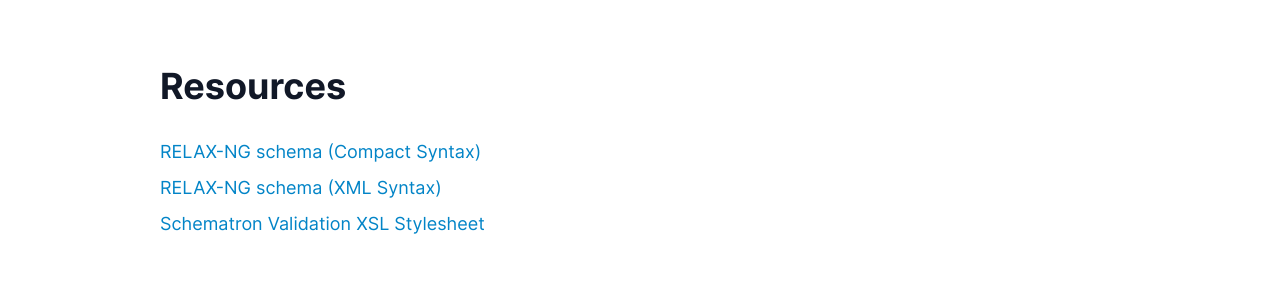
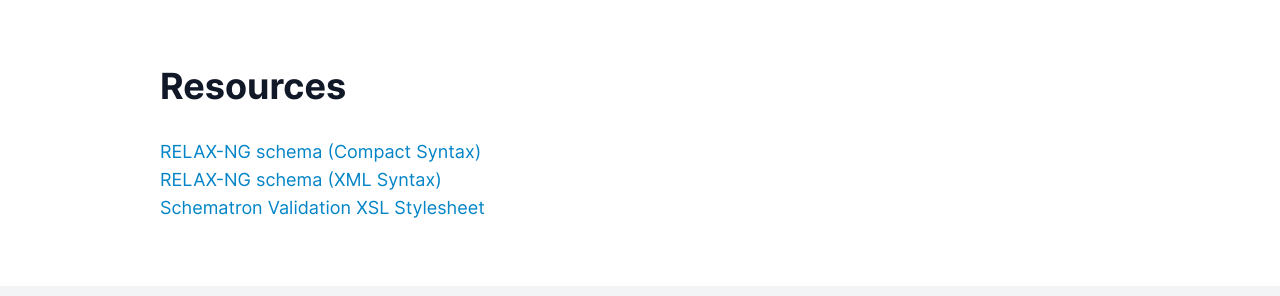
Before and after one commit to KlassikStiftungWeimar/propylaen-tei-schema, a plain HTML site: page index.html in a window 1280 px wide. Shown: the part 126-422 px from the top of the page. Drawn offline with Linux system fonts and the light colour scheme.

Commit message:
deploy: 8179ad3431e5e169b74656e8129aa1fed427d6e3

```diff
--- a/styles.css
+++ b/styles.css
@@ -223,4 +223,4 @@ img, video {
 .propylaen_tei-schema__h2{margin-top:2rem;border-bottom-width:1px;font-size:1.5rem;line-height:2rem;--gi-text-opacity:1;color:rgba(17,24,39,var(--gi-text-opacity))}@media(min-width:640px){.propylaen_tei-schema__h2{font-size:1.875rem;line-height:2.25rem}}
 .propylaen_tei-schema__md{margin-top:2rem}.propylaen_tei-schema__md p{margin-top:.5rem;font-size:1.125rem;line-height:1.75rem;--gi-text-opacity:1;color:rgba(82,82,82,var(--gi-text-opacity));text-align:justify}.propylaen_tei-schema__md a{--gi-text-opacity:1;color:rgba(2,132,199,var(--gi-text-opacity))}
 .propylaen_tei-schema__page{height:100%;--gi-bg-opacity:1;background-color:rgba(255,255,255,var(--gi-bg-opacity));font-family:Inter,Arial,sans-serif}.propylaen_tei-schema__page body{height:100%;font-family:Inter,Arial,sans-serif}.propylaen_tei-schema__page body main{max-width:64rem;margin-left:auto;margin-right:auto;padding-top:3rem;padding-bottom:3rem;padding-left:1rem;padding-right:1rem}@media(min-width:640px){.propylaen_tei-schema__page body main{padding-top:4rem;padding-bottom:4rem}}@media(min-width:640px){.propylaen_tei-schema__page body main{padding-left:1.5rem;padding-right:1.5rem}}@media(min-width:1024px){.propylaen_tei-schema__page body main{padding-left:2rem;padding-right:2rem}}
-.propylaen_tei-schema__schema_files{margin-top:2rem}.propylaen_tei-schema__schema_files li{margin-top:.5rem;font-size:1.125rem;line-height:1.75rem}.propylaen_tei-schema__schema_files a{--gi-text-opacity:1;color:rgba(2,132,199,var(--gi-text-opacity))}
+.propylaen_tei-schema__schema_files{margin-top:2rem}.propylaen_tei-schema__schema_files li{font-size:1.125rem;line-height:1.75rem}.propylaen_tei-schema__schema_files a{--gi-text-opacity:1;color:rgba(2,132,199,var(--gi-text-opacity))}
```
Also changed, not shown: 3 other files.
